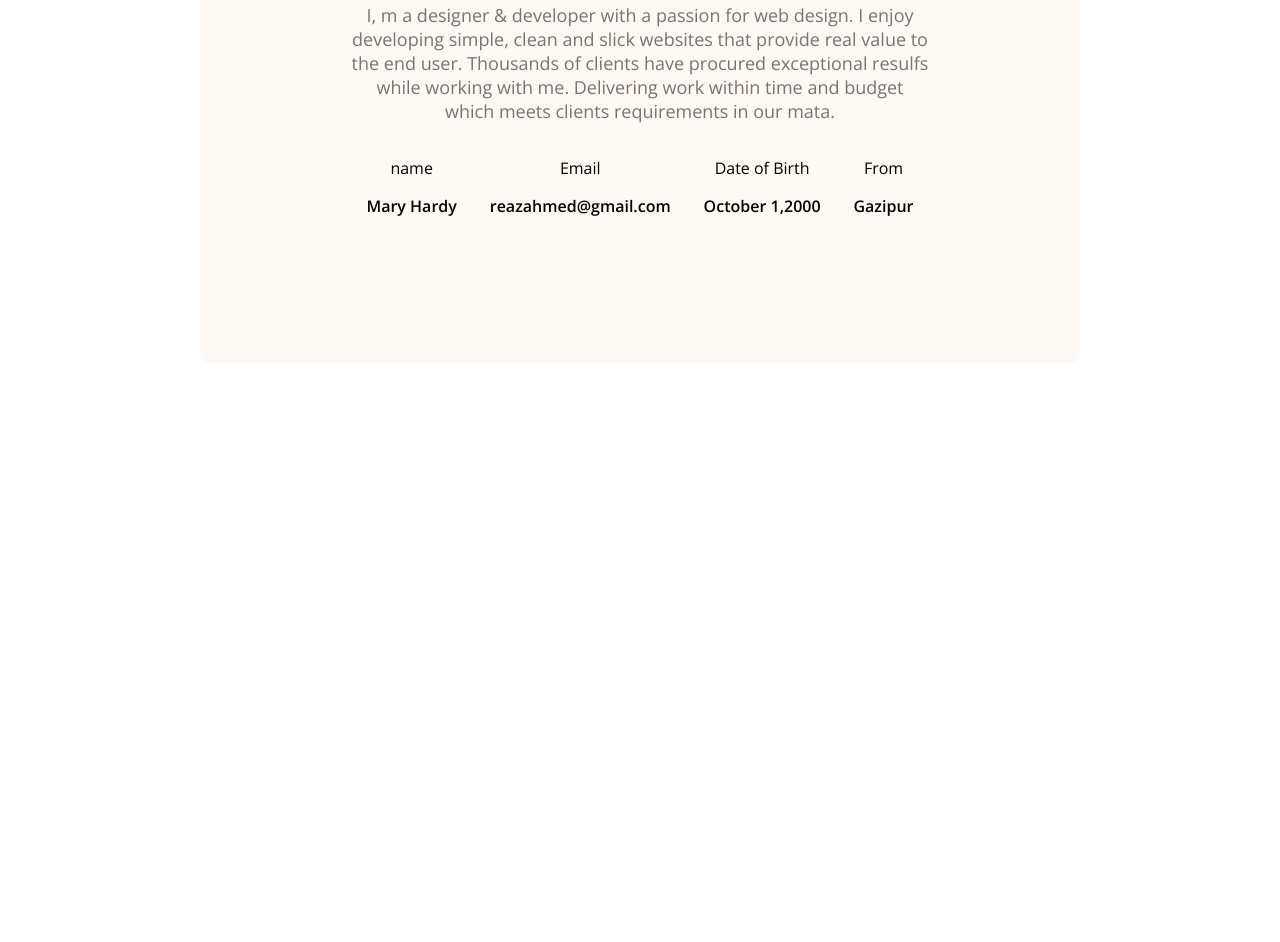
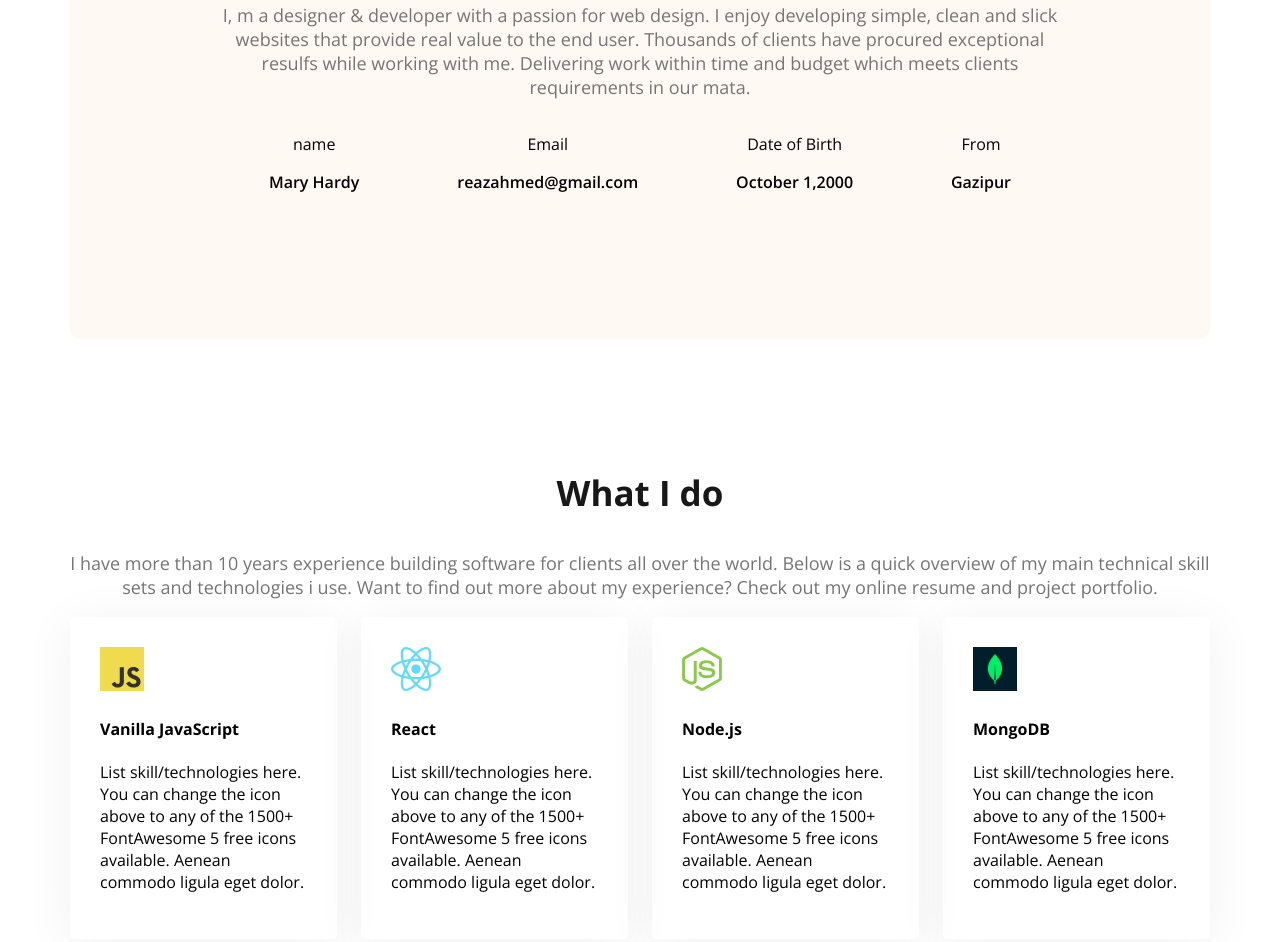
Before and after one commit to reazCoder/first-web, a plain HTML site: page index.html in a window 1280 px wide. Shown: the part 1214-2156 px from the top of the page. Before the commit the page ends 1707 px from the top, so only its background shows below. Drawn offline with nearby package versions, Linux system fonts and the light colour scheme.

Commit message:
added index.html

```diff
--- a/index.html
+++ b/index.html
@@ -58,6 +58,33 @@
                 </div>
             </div>
         </section>
+        <section class="skills">
+            <h3 class="section-title text-center">What I do</h3>
+            <p class="section-description text-center">I have more than 10 years experience building software for clients all over the world. Below is a quick overview of my main technical skill sets and technologies i use. Want to find out more about my experience? Check out my online resume and project portfolio.</p>
+
+            <div class="skilles-container">
+                <div class="skill">
+                    <img src="images/icons/js.png" alt="">
+                    <h4 class="skill-title">Vanilla JavaScript</h4>
+                    <p class="skill-description">List skill/technologies here. You can change the icon above to any of the 1500+ FontAwesome 5 free icons available. Aenean commodo ligula eget dolor.</p>
+                </div>
+                <div class="skill">
+                    <img src="images/icons/react.png" alt="">
+                    <h4 class="skill-title">React</h4>
+                    <p class="skill-description">List skill/technologies here. You can change the icon above to any of the 1500+ FontAwesome 5 free icons available. Aenean commodo ligula eget dolor.</p>
+                </div>
+                <div class="skill">
+                    <img src="images/icons/nodejs.png" alt="">
+                    <h4 class="skill-title">Node.js</h4>
+                    <p class="skill-description">List skill/technologies here. You can change the icon above to any of the 1500+ FontAwesome 5 free icons available. Aenean commodo ligula eget dolor.</p>
+                </div>
+                <div class="skill">
+                    <img src="images/icons/mongo.png" alt="">
+                    <h4 class="skill-title">MongoDB</h4>
+                    <p class="skill-description">List skill/technologies here. You can change the icon above to any of the 1500+ FontAwesome 5 free icons available. Aenean commodo ligula eget dolor.</p>
+                </div>
+            </div>
+        </section>
     </main>
     <footer>
 
--- a/styles/portfolio.css
+++ b/styles/portfolio.css
@@ -43,6 +43,10 @@
 .section-description{
     font-size: 18px;
     color: #757575;
+}
+
+.text-center{
+    text-align: center;
 }
 
 /* header */
@@ -112,13 +116,17 @@ main{
     max-width: 1140px;
     margin: 0 auto;
 }
+main section{
+    margin-top: 130px;
+    margin-bottom: 130px;
+}
 
 /* about */
 .about{
     border-radius: 10px;
     padding: 130px 150px;
     text-align: center;
-    margin: 130px;
+
 }
 
 .about-items{
@@ -129,3 +137,16 @@ main{
 .item-description{
     font-weight: 600;
 }
+
+/* skills section styles */
+.skilles-container{
+    display: flex;
+    gap: 24px;
+
+}
+
+.skill{
+    padding: 30px;
+    border-radius: 5px;
+    box-shadow: 0px 6px 50px 0px rgba(0,0,0,0.06);
+}
```
